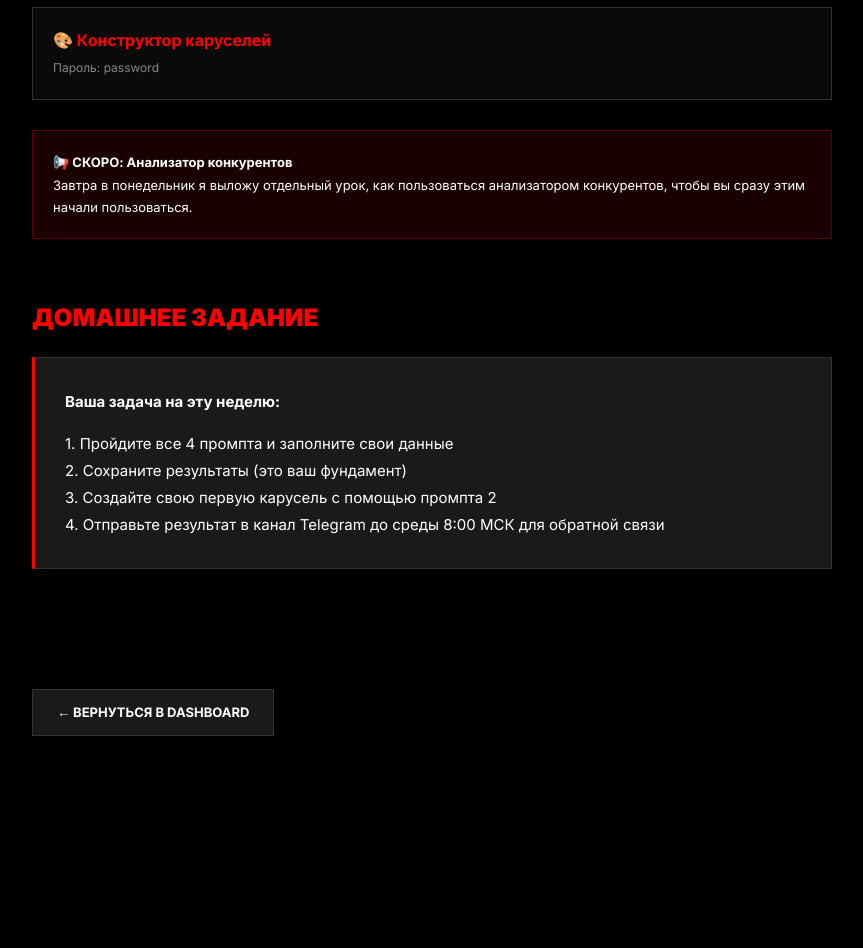
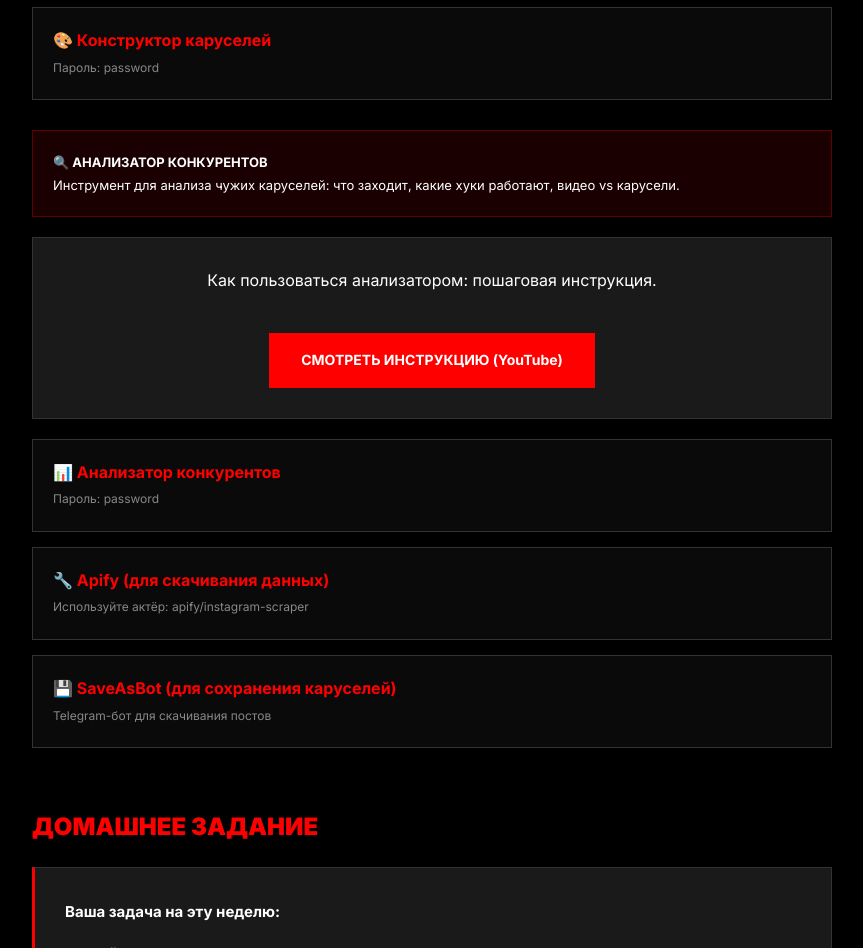
Before and after one commit to makefacktory90-lgtm/karuseli-2, a plain HTML site: page lesson-1.html in a window 1280 px wide. Shown: the part 5240-6188 px from the top of the page, without its empty margins (208-1071 px from the left). Before the commit the page ends 6016 px from the top, so only its background shows below. Drawn offline with Linux system fonts and the light colour scheme.

Commit message:
Добавлен блок Анализатор конкурентов
- Видео-инструкция на YouTube
- Ссылка на анализатор
- Ссылки на Apify и SaveAsBot

Co-Authored-By: Claude Sonnet 4.6 <noreply@anthropic.com>

```diff
--- a/lesson-1.html
+++ b/lesson-1.html
@@ -401,8 +401,30 @@
             </a>
 
             <div class="note-box" style="margin-top: 30px;">
-                <strong>📢 СКОРО: Анализатор конкурентов</strong><br>
-                Завтра в понедельник я выложу отдельный урок, как пользоваться анализатором конкурентов, чтобы вы сразу этим начали пользоваться.
+                <strong>🔍 АНАЛИЗАТОР КОНКУРЕНТОВ</strong><br>
+                Инструмент для анализа чужих каруселей: что заходит, какие хуки работают, видео vs карусели.
+            </div>
+
+            <div class="video-box" style="margin-top: 20px;">
+                <p style="margin-bottom: 20px;">Как пользоваться анализатором: пошаговая инструкция.</p>
+                <a href="https://youtu.be/zAWJ6oj50aM" target="_blank">СМОТРЕТЬ ИНСТРУКЦИЮ (YouTube)</a>
+            </div>
+
+            <div style="margin-top: 20px;">
+                <a class="link-card" href="https://competitor-analyzer-bynpaafxxe6aztycbhxrj9.streamlit.app/" target="_blank">
+                    <strong>📊 Анализатор конкурентов</strong><br>
+                    <span style="font-size: 12px; color: var(--text-dim);">Пароль: password</span>
+                </a>
+
+                <a class="link-card" href="https://console.apify.com/sign-in" target="_blank">
+                    <strong>🔧 Apify (для скачивания данных)</strong><br>
+                    <span style="font-size: 12px; color: var(--text-dim);">Используйте актёр: apify/instagram-scraper</span>
+                </a>
+
+                <a class="link-card" href="https://t.me/SaveAsBot" target="_blank">
+                    <strong>💾 SaveAsBot (для сохранения каруселей)</strong><br>
+                    <span style="font-size: 12px; color: var(--text-dim);">Telegram-бот для скачивания постов</span>
+                </a>
             </div>
         </div>
 
```
